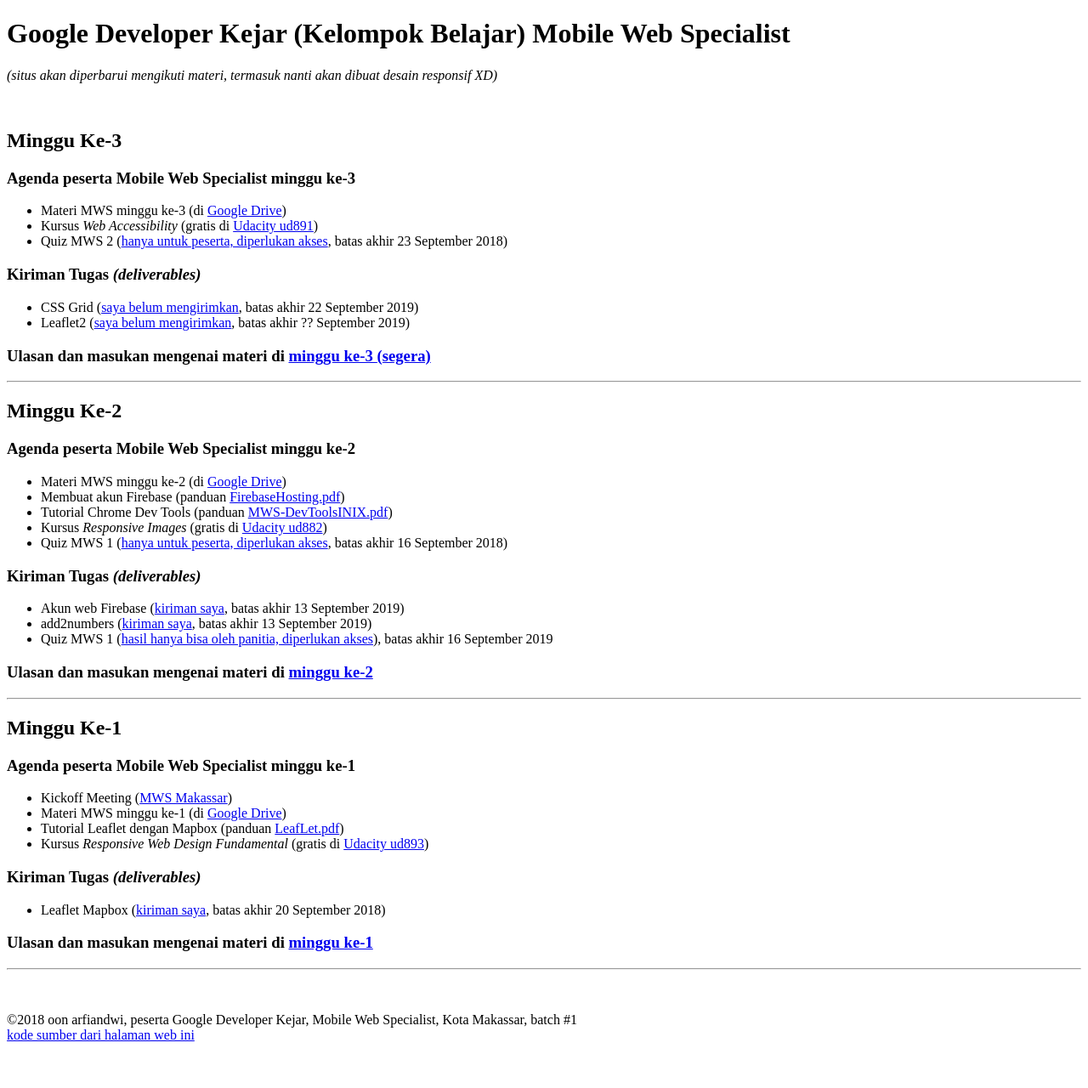
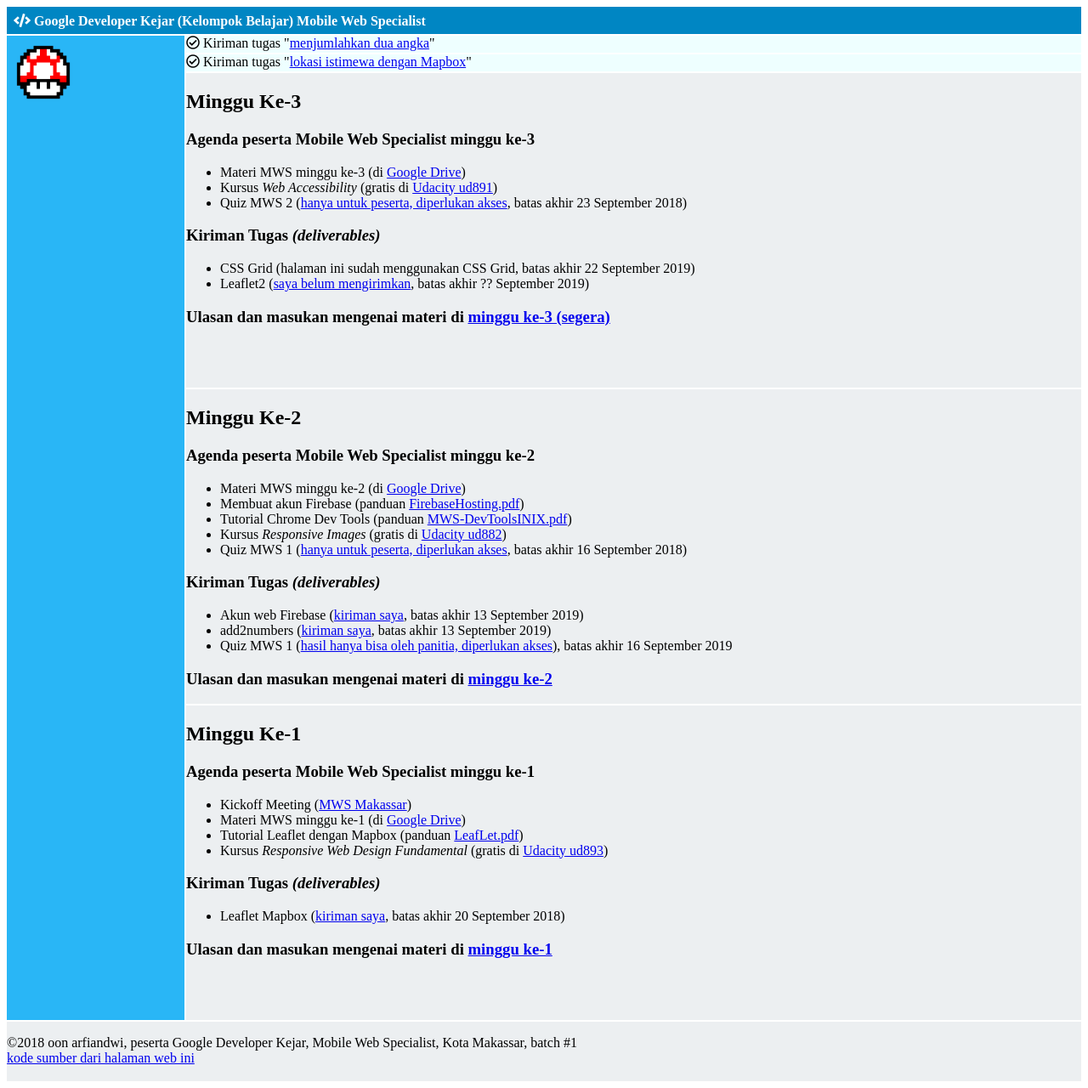
Before and after one commit to oonid/gdkmws, a plain HTML site: page public/index.html in a window 1280 px wide. Shown: the whole page at 85% size. Before the commit the page ends 1243 px from the top, so only its background shows below. Drawn offline with Linux system fonts and the light colour scheme.

Commit message:
pembaruan halaman depan menggunakan CSS Grid sebagai tugas minggu ke-3.

```diff
--- a/public/index.html
+++ b/public/index.html
@@ -3,11 +3,57 @@
 <head>
     <meta charset="UTF-8">
     <title>Google Developer Kejar Mobile Web Specialist</title>
+<style>
+    .container {
+        display: grid;
+        width: 100%;
+        grid-template-columns: repeat(6, 1fr);
+        grid-template-rows: 32px 20px 20px 370px 370px 370px 70px;
+        grid-gap: 2px;
+    }
+    .menu {
+        background: #0086c3;
+        grid-column: 1/7;
+        padding: 8px;
+        color: white;
+    }
+    .sidebar {
+        background: #29b6f6;
+        grid-column: 1/2;
+        grid-row: 2/7;
+        padding: 8px;
+    }
+    .content-deliverables {
+        background: #eeffff;
+        grid-column: 2/7;
+    }
+    .content {
+        background: #eceff1;
+        grid-column: 2/7;
+    }
+    .footer {
+        background: #eceff1;
+        grid-column: 1/7;
+        grid-row: 7/8;
+    }
+</style>
+    <link rel="stylesheet" href="https://use.fontawesome.com/releases/v5.3.1/css/all.css" integrity="sha384-mzrmE5qonljUremFsqc01SB46JvROS7bZs3IO2EmfFsd15uHvIt+Y8vEf7N7fWAU" crossorigin="anonymous">
 </head>
 <body>
-<h1>Google Developer Kejar (Kelompok Belajar) Mobile Web Specialist</h1>
-<p><i>(situs akan diperbarui mengikuti materi, termasuk nanti akan dibuat desain responsif XD)</i></p>
-<br/>
+<div class="container">
+    <div class="menu">
+        <span><i class="fa fa-code" aria-hidden="true">&nbsp;Google Developer Kejar (Kelompok Belajar) Mobile Web Specialist</span></i>
+    </div>
+    <div class="sidebar">
+        <img src="images/mushroom8bit.png" style="width: 70px; height: 70px;">
+    </div>
+    <div class="content-deliverables">
+        <span><i class="far fa-check-circle" aria-hidden="true"></i> Kiriman tugas "<a target="_blank" href="project1/index.html">menjumlahkan dua angka</a>"</span>
+    </div>
+    <div class="content-deliverables">
+        <span><i class="far fa-check-circle" aria-hidden="true"></i> Kiriman tugas "<a target="_blank" href="project2/index.html">lokasi istimewa dengan Mapbox</a>"</span>
+    </div>
+    <div class="content">
         <h2>Minggu Ke-3</h2>
         <h3>Agenda peserta Mobile Web Specialist minggu ke-3</h3>
         <ul>
@@ -17,11 +63,12 @@
         </ul>
         <h3>Kiriman Tugas <i>(deliverables)</i></h3>
         <ul>
-    <li>CSS Grid (<a href="#">saya belum mengirimkan</a>, batas akhir 22 September 2019)</li>
+            <li>CSS Grid (halaman ini sudah menggunakan CSS Grid, batas akhir 22 September 2019)</li>
             <li>Leaflet2 (<a href="#">saya belum mengirimkan</a>, batas akhir ?? September 2019)</li>
         </ul>
         <h3>Ulasan dan masukan mengenai materi di <a href="#">minggu ke-3 (segera)</a></h3>
-<hr/>
+    </div>
+    <div class="content">
         <h2>Minggu Ke-2</h2>
         <h3>Agenda peserta Mobile Web Specialist minggu ke-2</h3>
         <ul>
@@ -38,7 +85,8 @@
             <li>Quiz MWS 1 (<a target="_blank" href="http://inixindo.co.id/learning/mod/quiz/view.php?id=4">hasil hanya bisa oleh panitia, diperlukan akses</a>), batas akhir 16 September 2019</li>
         </ul>
         <h3>Ulasan dan masukan mengenai materi di <a href="ulasan-minggu-2.html">minggu ke-2</a></h3>
-<hr/>
+    </div>
+    <div class="content">
         <h2>Minggu Ke-1</h2>
         <h3>Agenda peserta Mobile Web Specialist minggu ke-1</h3>
         <ul>
@@ -52,9 +100,11 @@
             <li>Leaflet Mapbox (<a target="_blank" href="project2/index.html">kiriman saya</a>, batas akhir 20 September 2018)</li>
         </ul>
         <h3>Ulasan dan masukan mengenai materi di <a href="ulasan-minggu-1.html">minggu ke-1</a></h3>
-<hr/>
-<p>&nbsp;</p>
+    </div>
+    <div class="footer">
         <p>&copy;2018 oon arfiandwi, peserta Google Developer Kejar, Mobile Web Specialist, Kota Makassar, batch #1<br/>
             <a target="_blank" href="https://github.com/oonid/gdkmws">kode sumber dari halaman web ini</a></p>
+    </div>
+</div>
 </body>
 </html>
```
Also changed, not shown: public/images/mushroom8bit.png (added). Lines whose indentation alone changed are shown as unchanged.
